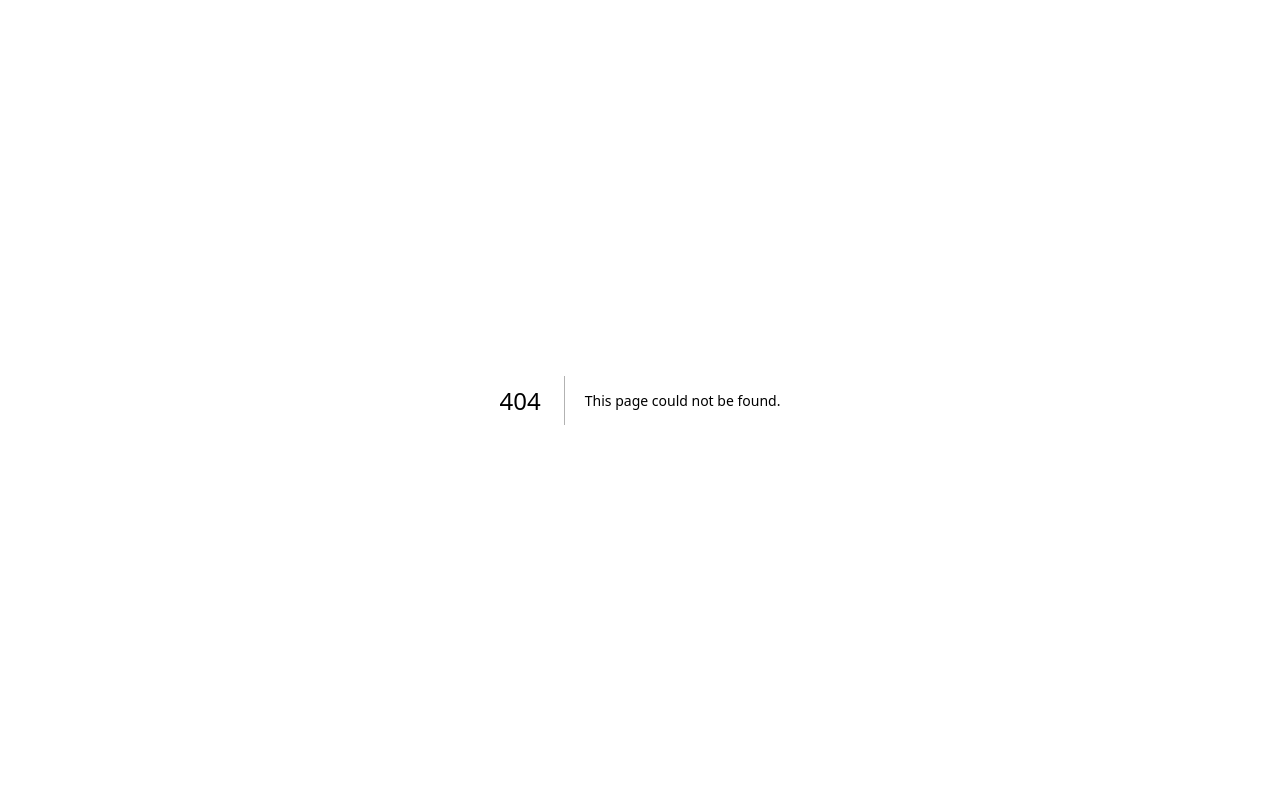
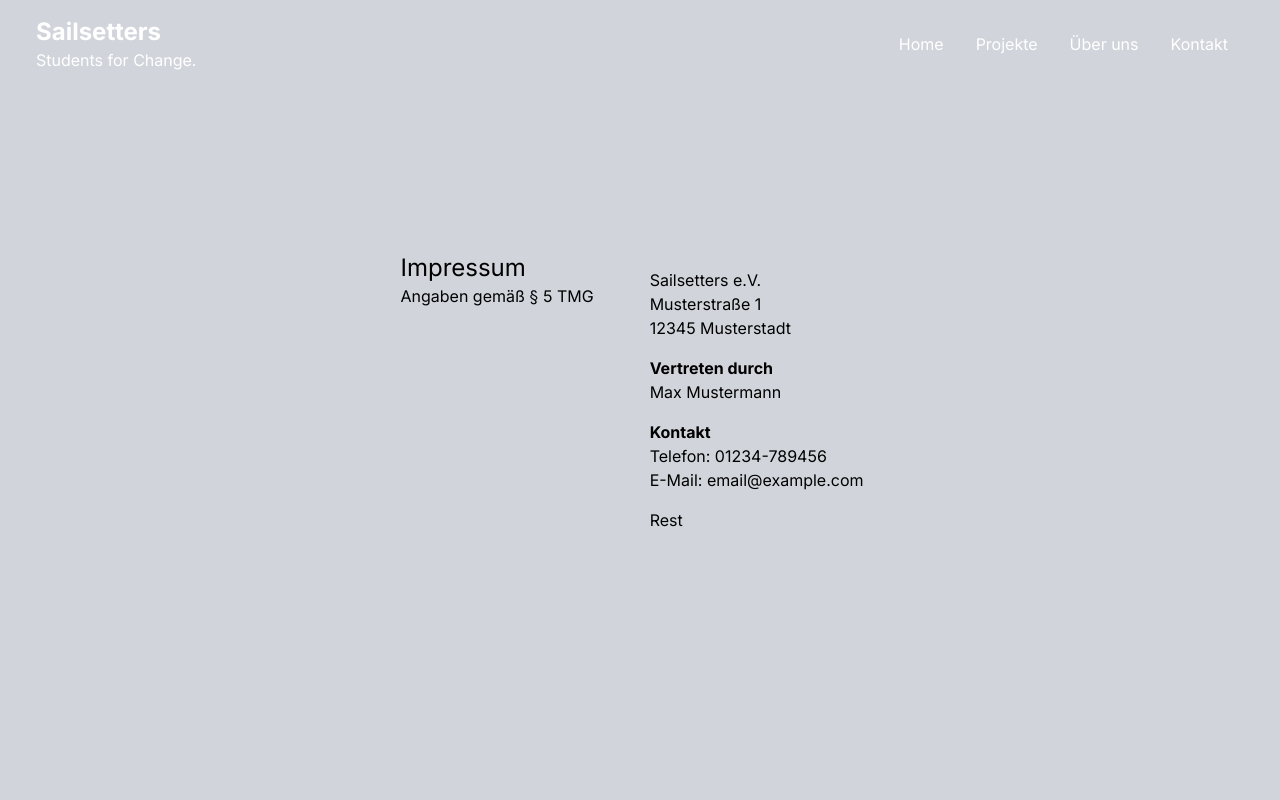
Before and after one commit to Sailsetters/sailsetters-website, a Next.js app: page /impressum in a window 1280 px wide. Before the commit this address had no page. Shown: the top 800 px of the page. Built offline with nearby package versions, Linux system fonts and the light colour scheme.

Commit message:
added impressum page and changed footer color

```diff
--- /dev/null
+++ b/app/impressum/page.tsx
@@ -0,0 +1,37 @@
+import React from 'react'
+import Image from 'next/image';
+
+const Impressum = () => {
+    return (
+        <div className='bg-gray-300 relative h-screen w-screen flex' >
+            <div className='max-w-6xl m-auto flex flex-wrap justify-center gap-10' >
+                <div>
+                    <h1 className='text-2xl text-bold' >Impressum</h1>
+                    <h2 className='text-md' >Angaben gemäß § 5 TMG</h2>
+                </div>
+                <div className='p-2'>
+
+                    <p className='p-2'>
+                        Sailsetters e.V.<br />
+                        Musterstraße 1<br />
+                        12345 Musterstadt
+                    </p>
+                    <p className='p-2'>
+                        <strong>Vertreten durch</strong><br />
+                        Max Mustermann
+                    </p>
+                    <p className='p-2'>
+                        <strong>Kontakt</strong> <br />
+                        Telefon: 01234-789456<br />
+                        E-Mail: <a href='mailto:email@example.com'>email@example.com</a>
+                    </p >
+                    <p className='p-2'>
+                        Rest
+                    </p>
+                </div>
+            </div>
+        </div>
+    )
+}
+
+export default Impressum
--- a/components/Footer.tsx
+++ b/components/Footer.tsx
@@ -10,7 +10,7 @@ const Footer = () => {
 
   return (
     <footer>
-      <div className="bg-gray-800">
+      <div className="bg-[#1d3557]">
         <div className="max-w-6xl m-auto text-gray-800 flex flex-wrap justify-left">
           {/* Col-1 */}
           <div className="p-5 w-1/2 sm:w-4/12 md:w-3/12">
@@ -36,7 +36,7 @@ const Footer = () => {
               Rechtliches
             </div>
             {/* Links */}
-            <Link href="#" className="my-3 block text-gray-300 hover:pl-[8px] text-sm font-medium duration-300">
+            <Link href="/impressum" className="my-3 block text-gray-300 hover:pl-[8px] text-sm font-medium duration-300">
               Impressum
             </Link>
             <Link href="#" className="my-3 block text-gray-300 hover:pl-[8px] text-sm font-medium duration-300">
```
